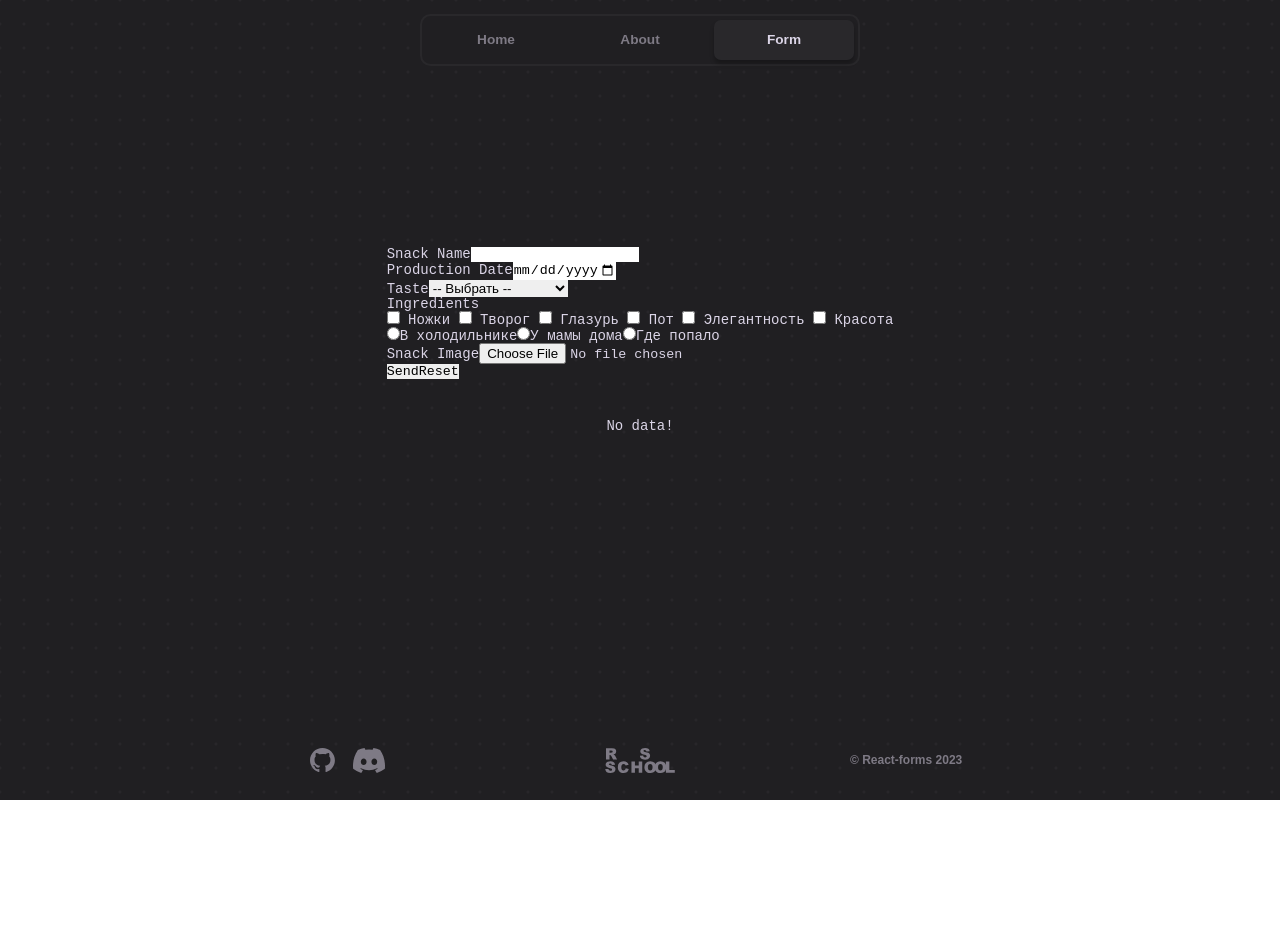
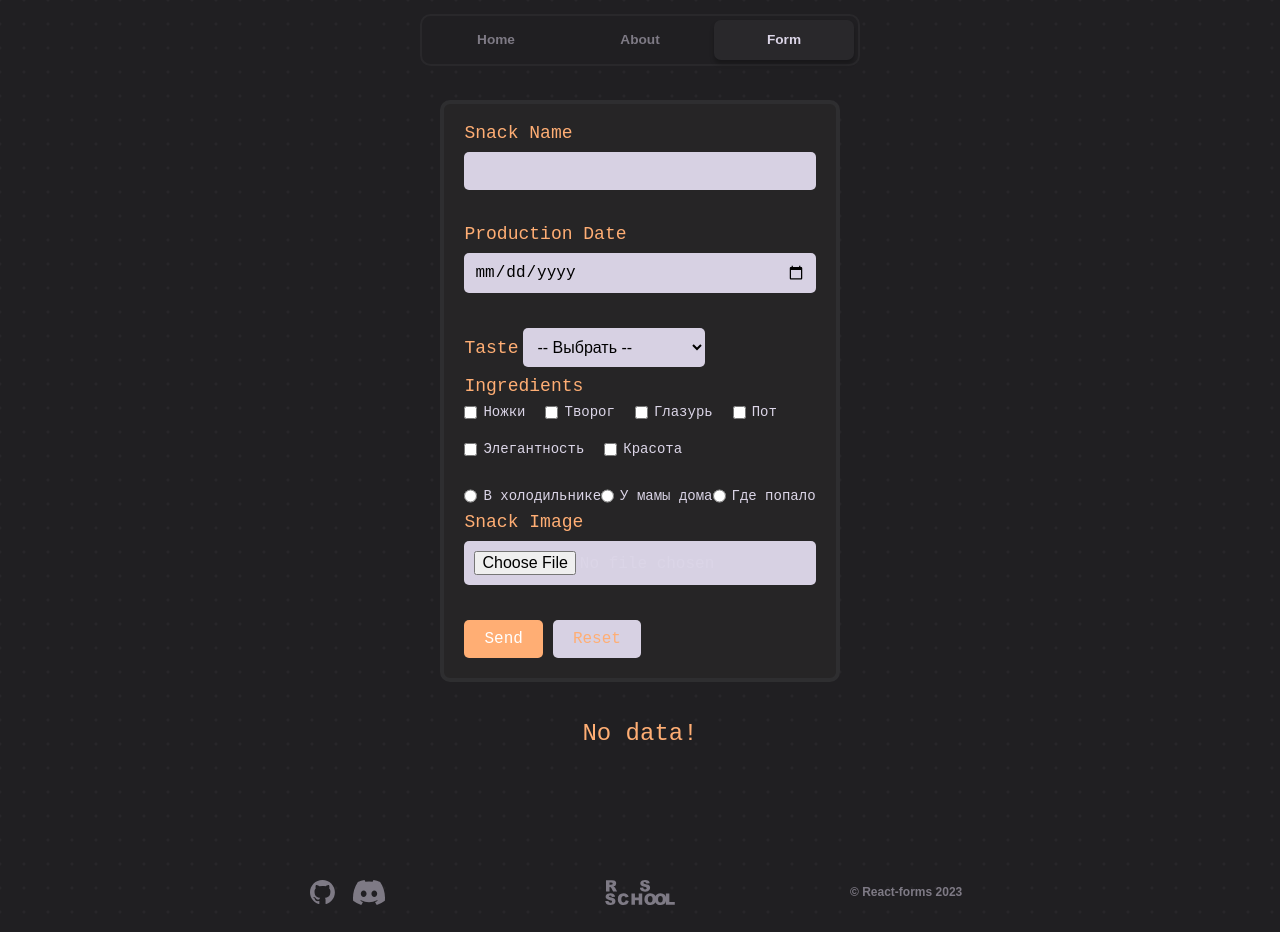
Before and after one commit to aleksa-mnk/REACT2023Q1, a React (Vite) app: page /form in a window 1280 px wide. Before the commit the page ends 800 px from the top, so only its background shows below. Built offline with nearby package versions, Linux system fonts and the light colour scheme.

Commit message:
fix: styles

```diff
--- a/src/components/SnackCard/SnackCard.tsx
+++ b/src/components/SnackCard/SnackCard.tsx
@@ -9,10 +9,8 @@ const SnackCard = ({ snack }: SnackCardProps): JSX.Element => {
   const { snackName, productionDate, taste, ingredients, storageMode, image } = snack;
 
   return (
-    <div className="card card--grid">
-      <div className="card__image" style={{ backgroundImage: `url(${image})` }}>
-        {}
-      </div>
+    <div className="card-item curd">
+      <img className="card-item__image" src={image} />
       <div className="card__content">
         <h2 className="card__content__title">{snackName}</h2>
         <p className="card__content__info">Дата производства: {productionDate}</p>
--- a/src/components/SnackCardList/SnackCardList.tsx
+++ b/src/components/SnackCardList/SnackCardList.tsx
@@ -6,7 +6,7 @@ interface ISnackCardListProps {
 }
 
 const SnackCardList = ({ snacks }: ISnackCardListProps): JSX.Element => (
-  <div className="CurdSnackList">
+  <div className="card-list">
     {snacks.length === 0 ? (
       <h2 className="no-data">No data!</h2>
     ) : (
--- a/src/components/SnackForm/SnackForm.tsx
+++ b/src/components/SnackForm/SnackForm.tsx
@@ -26,8 +26,7 @@ export const SnackForm = ({ addSnack }: ISnackFormProps): JSX.Element => {
   );
 
   return (
-    <div className="snack-form">
-      <form onSubmit={handleSubmit(submitForm)}>
+    <form className="snack-form" onSubmit={handleSubmit(submitForm)}>
       <SnackName field="snackName" register={register} errors={errors} />
       <ProductionDate field="productionDate" register={register} errors={errors} />
       <Taste field="taste" register={register} errors={errors} />
@@ -43,7 +42,6 @@ export const SnackForm = ({ addSnack }: ISnackFormProps): JSX.Element => {
         </Button>
       </div>
     </form>
-    </div>
   );
 };
 
--- a/src/entities/snack/Ingredients.tsx
+++ b/src/entities/snack/Ingredients.tsx
@@ -5,11 +5,11 @@ import { Fragment } from 'react';
 
 export const Ingredients = ({ field, register, errors }: TypeInputProps) => (
   <div className="form-control" data-invalid={!!errors.ingredients}>
-    <h3 className="form-header">Ingredients</h3>
+    <label className="form-label">Ingredients</label>
     <div className="flex">
       {ingredients.map((item) => (
         <Fragment key={item.id}>
-          <label className="form-label">
+          <label className="form-label-checkbox">
             <input
               {...register(field, {
                 validate: {
@@ -26,6 +26,6 @@ export const Ingredients = ({ field, register, errors }: TypeInputProps) => (
         </Fragment>
       ))}
     </div>
-    <div className="invalid-feedback">{errors.ingredients && errors.ingredients.message}</div>
+    <div className="error">{errors.ingredients && errors.ingredients.message}</div>
   </div>
 );
--- a/src/entities/snack/StorageMode.tsx
+++ b/src/entities/snack/StorageMode.tsx
@@ -26,6 +26,6 @@ export const StorageMode = ({ field, register, errors }: TypeInputProps) => (
         );
       })}
     </div>
-    <div className="storage-mode__error">{errors.storageMode && errors.storageMode.message}</div>
+    <div className="error">{errors.storageMode && errors.storageMode.message}</div>
   </div>
 );
--- a/src/entities/snack/Taste.tsx
+++ b/src/entities/snack/Taste.tsx
@@ -11,7 +11,9 @@ const TasteOptions = options.map((option) => (
 
 export const Taste = ({ field, register, errors }: TypeInputProps) => (
   <div data-invalid={!!errors.taste}>
-    <label htmlFor="input-taste">Taste</label>
+    <label className="form-label" htmlFor="input-taste">
+      Taste
+    </label>
     <select
       id="input-taste"
       {...register(field, {
@@ -21,6 +23,6 @@ export const Taste = ({ field, register, errors }: TypeInputProps) => (
     >
       {TasteOptions}
     </select>
-    <div>{errors.taste && errors.taste.message}</div>
+    <div className="error">{errors.taste && errors.taste.message}</div>
   </div>
 );
--- a/src/styles/components/CardList.scss
+++ b/src/styles/components/CardList.scss
@@ -3,7 +3,6 @@
   display: grid;
   grid-template-columns: repeat(auto-fit, minmax(240px, 1fr));
   grid-gap: 5px;
-  cursor: pointer;
   grid-auto-rows: minmax(100px, auto);
 }
 
@@ -72,3 +71,19 @@
   margin: 0;
   font-size: 14px;
 }
+
+.card-item__image {
+  max-width: 320px;
+}
+
+.curd {
+  max-width: 300px;
+}
+
+.error {
+  color: #ff0000;
+}
+
+.card__content {
+  padding: 12px 10px;
+}
--- a/src/styles/components/Modal.scss
+++ b/src/styles/components/Modal.scss
@@ -84,6 +84,10 @@
   justify-content: center;
   align-items: start;
   height: 100%;
+
+  &--copy-success {
+    color: #4caf50 !important;
+  }
 }
 
 .modal__info--copy {
@@ -149,6 +153,7 @@
   }
 
   .modal__info--about {
+    width: 100%;
     align-items: center;
     padding: 20px;
   }
--- a/src/styles/components/SearchBar.scss
+++ b/src/styles/components/SearchBar.scss
@@ -1,4 +1,6 @@
 .search-bar-container {
+  display: flex;
+  gap: 10px;
   position: relative;
   width: 60%;
   min-width: 320px;
@@ -41,3 +43,18 @@
 .search-bar-clear:hover {
   color: #4A3C61;
 }
+
+.search-bar-submit {
+  border-radius: 0.75rem;
+  border: 2px solid rgba(61, 53, 78, 0);
+  font-weight: bold;
+  font-size: 16px;
+  background-color: #B58CFF;
+  min-height: 100%;
+  width: 200px;
+  transition: all 0.2s ease-in-out;
+}
+
+.search-bar-submit:hover {
+  background-color: #FFAE74;
+}
--- a/src/styles/components/form.scss
+++ b/src/styles/components/form.scss
@@ -1,94 +1,74 @@
-.form {
+$primary-color: #FFAE74;
+$secondary-color: #D7D1E3;
+$accent-color: #262526;
+
+$body-font: 'Open Sans', sans-serif;
+$header-font: 'Montserrat', sans-serif;
+
+.snack-form {
+  border: 4px solid #2E2E30;
+  background-color: $accent-color;
+  border-radius: 10px;
+  padding: 20px;
+}
+
+.form-control {
+  margin-bottom: 20px;
   display: flex;
   flex-direction: column;
-  max-width: 500px;
-  margin: 0 auto;
-  background-color: #e1fff9;
-  padding: 20px;
-
-  .form-block {
-    margin-bottom: 20px;
-
-    .form-input {
-      border: 2px solid #ccc;
-      padding: 10px;
-      width: 100%;
-      box-sizing: border-box;
 }
 
-    .error-span {
-      color: red;
-    }
+.form-label {
+  font-size: 18px;
+  margin-bottom: 10px;
+  color: $primary-color;
 }
 
-  .form__button {
-    background-color: #4caf50;
-    color: white;
+#input-taste {
+  margin-left: 5px;
+}
+
+.form-input, select {
+  padding: 10px;
+  font-size: 16px;
   border: none;
-    padding: 10px;
+  border-radius: 5px;
+  background-color: $secondary-color;
+}
+
+.invalid-feedback {
+  color: red;
+  margin-top: 5px;
+}
+
+.button {
+  padding: 10px 20px;
+  font-size: 16px;
+  border: none;
   border-radius: 5px;
   cursor: pointer;
+  transition: background-color 0.2s ease;
 }
 
-  .message-span {
-    color: green;
-  }
+.button_primary {
+  background-color: $primary-color;
+  color: #fff;
 }
 
-.form-card {
-  border: 2px solid #ccc;
-  border-radius: 5px;
-  display: flex;
-  justify-content: center;
-  align-items: center;
-  max-width: 280px;
-  margin: 0 auto;
-  padding: 20px;
-
-  &__image {
-    margin-top: 20px;
-    max-width: 200px;
+.button_default {
+  background-color: $secondary-color;
+  color: $primary-color;
+  margin-left: 10px;
 }
 
-  &__container {
-    display: flex;
-    flex-direction: column;
-    align-items: center;
-    width: 100%;
-
-    &__title {
-      font-size: 24px;
-      font-weight: bold;
-      margin-bottom: 10px;
+.CurdSnackList {
+  margin-top: 40px;
 }
 
-    &__date, &__country, &__pay {
-      margin-bottom: 5px;
-    }
-
-    &__options {
-      margin-top: 10px;
-
-      &__option {
-        display: inline-block;
-        margin-right: 10px;
-        background-color: #f7f7f7;
-        padding: 5px;
-        border-radius: 5px;
-        font-size: 14px;
-        font-weight: bold;
-        color: #555;
-      }
-    }
-
-    &__image-container {
-      margin-top: 20px;
-
-      &__image {
-        max-width: 200px;
-      }
-    }
-  }
+.no-data {
+  font-size: 24px;
+  color: $primary-color;
+  text-align: center;
 }
 
 .card-container {
@@ -99,3 +79,33 @@
   justify-content: center;
   padding: 60px;
 }
+
+.storage-mode__options {
+  display: flex;
+  justify-content: space-between;
+}
+
+.storage-mode__option {
+  display: flex;
+  gap: 6px;
+}
+
+.snack-form {
+  display: flex;
+  flex-direction: column;
+  gap: 10px;
+}
+
+.form-label-checkbox {
+  display: flex;
+  align-items: center;
+  gap: 6px;
+  margin-bottom: 3px;
+}
+
+.flex {
+  display: flex;
+  gap: 20px;
+  max-width: 320px;
+  flex-wrap: wrap;
+}
```
Also changed, not shown: src/pages/AboutPage.tsx (+15 -26 lines). Lines whose indentation alone changed are shown as unchanged.
